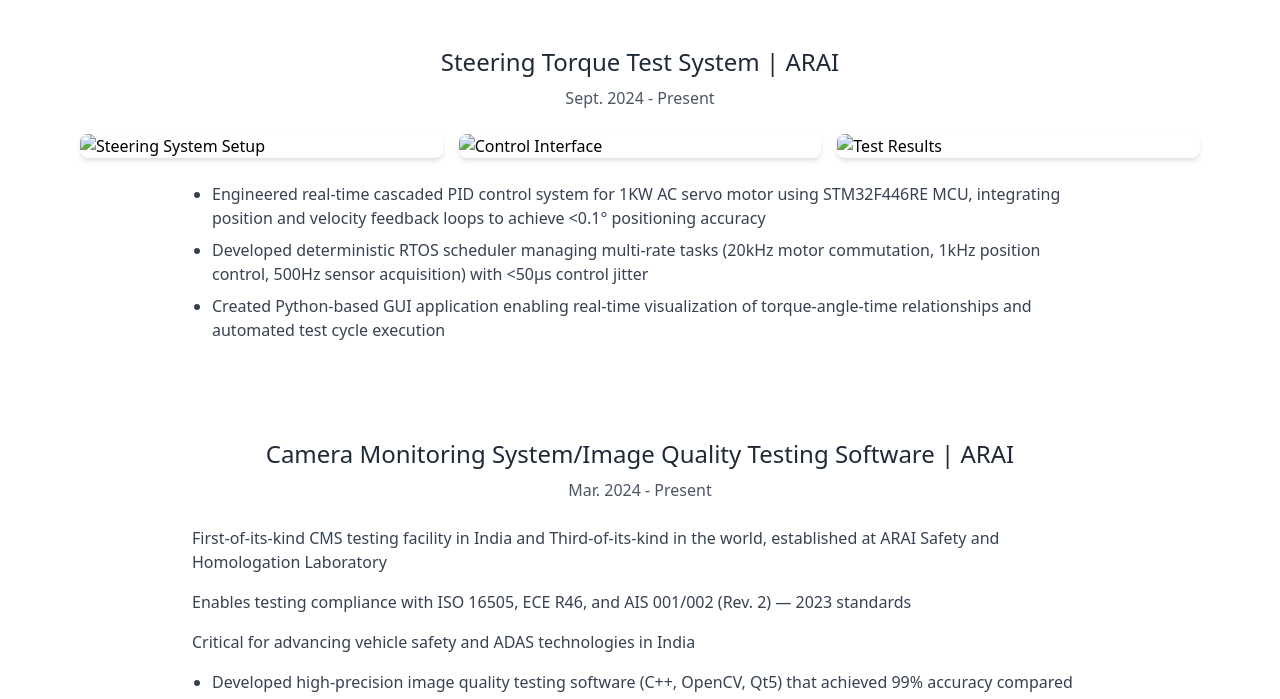
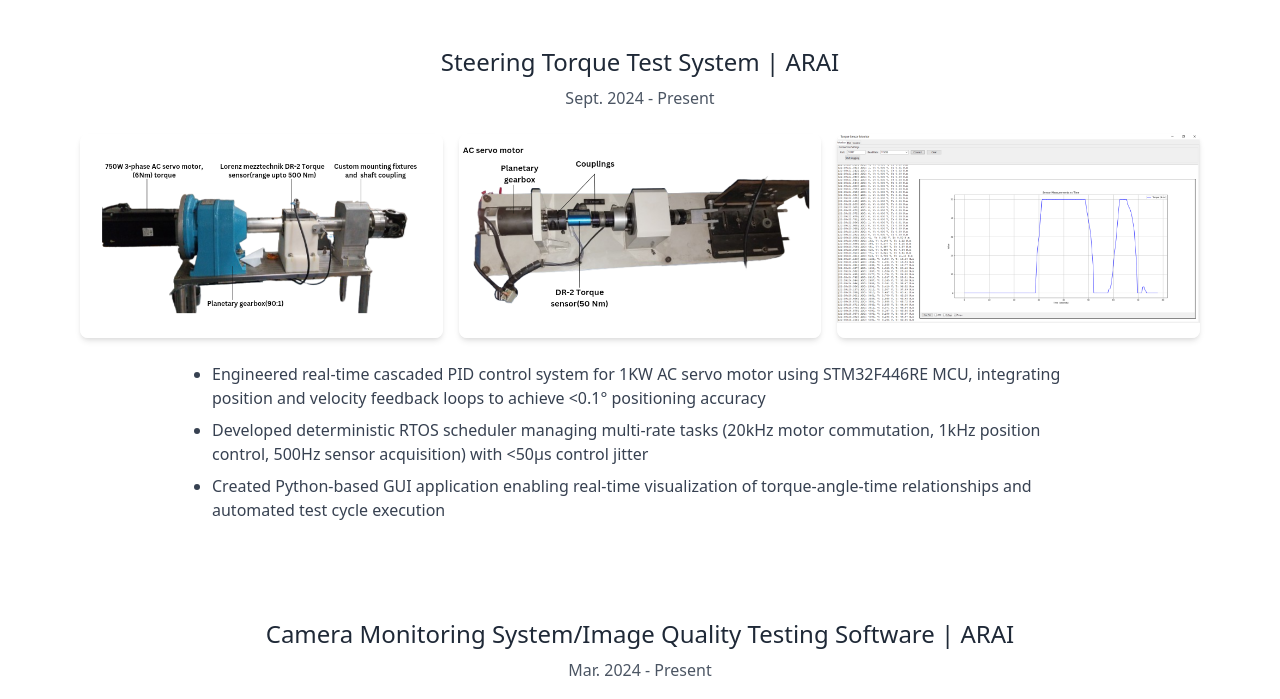
Before and after one commit to Anirudha77101/Anirudha77101.github.io, a plain HTML site: page index.html in a window 1280 px wide. Shown: the part 67-766 px from the top of the page. Drawn offline with nearby package versions, Linux system fonts and the light colour scheme.

Commit message:
Update index.html

```diff
--- a/index.html
+++ b/index.html
@@ -39,9 +39,9 @@
                     <div class="text-gray-600 mt-2">Sept. 2024 - Present</div>
                 </div>
                 <div class="grid grid-cols-3 gap-4">
-                    <img src="/api/placeholder/400/300" alt="Steering System Setup" class="w-full rounded-lg shadow-md">
-                    <img src="/api/placeholder/400/300" alt="Control Interface" class="w-full rounded-lg shadow-md">
-                    <img src="/api/placeholder/400/300" alt="Test Results" class="w-full rounded-lg shadow-md">
+                    <img src="images/CMS/AT/750W 3-phase AC servo motor, 6Nm torque_20241230_225537_0000.png" alt="Steering System Setup" class="w-full rounded-lg shadow-md">
+                    <img src="images/CMS/AT/AC servo motor_20241230_225427_0000.png" class="w-full rounded-lg shadow-md">
+                    <img src="images/CMS/AT/TorqueSensorMonitor.png" alt="Test Results" class="w-full rounded-lg shadow-md">
                 </div>
                 <div class="max-w-4xl mx-auto">
                     <ul class="list-disc pl-5 space-y-2 text-gray-700">
```
